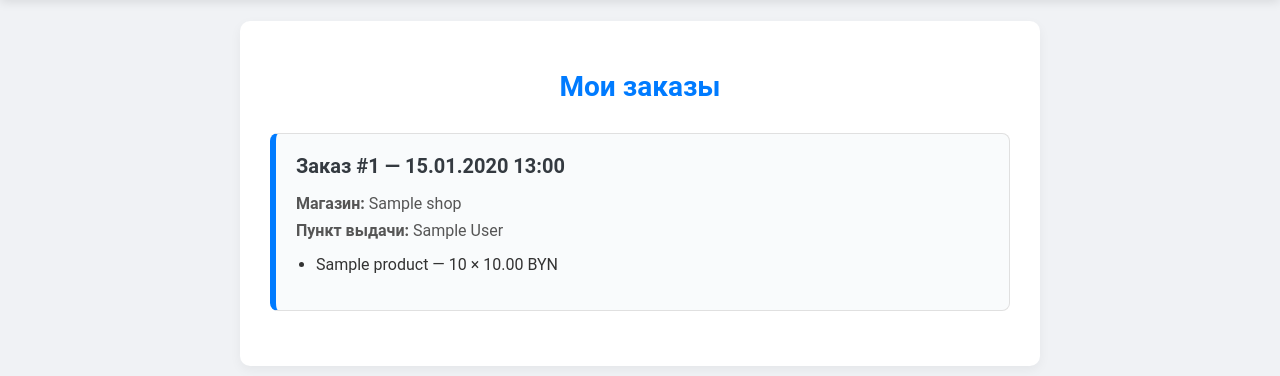
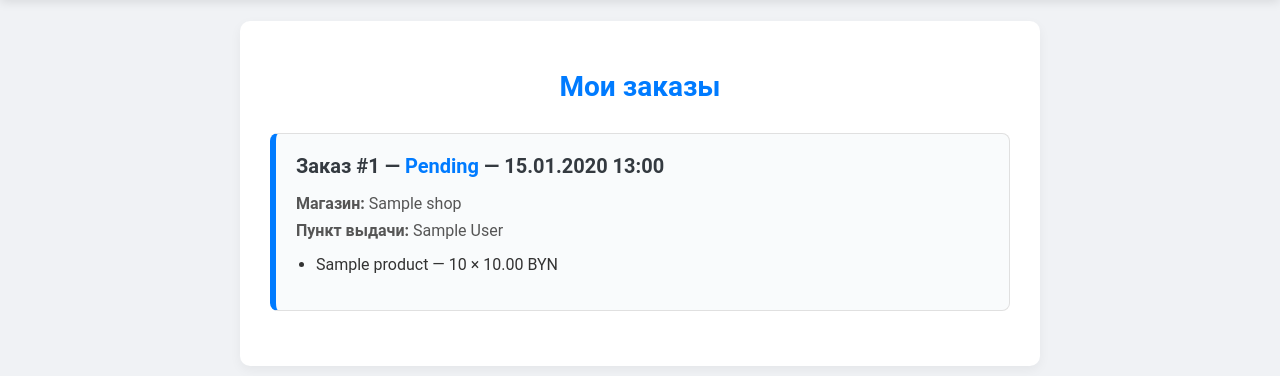
Before and after one commit to saxareg/marketplace-django-B-, a Django app: page /cart/my-orders/ in a window 1280 px wide. Shown: the part 49-425 px from the top of the page. Run offline with Django 4.2, Linux system fonts and the light colour scheme; a user stored in the database is signed in; tables that the repository leaves empty hold one stand-in row (values such as "Sample post"); parts of the project's set-up code (start-up, migrations or seed data) failed here and were passed over.

Commit message:
order status styles

```diff
--- a/project/static/css/user_orders.css
+++ b/project/static/css/user_orders.css
@@ -50,3 +50,9 @@
     color: inherit;
     display: block;
   }
+
+.order-status {
+    font-weight: bold;
+    color: #007BFF;
+    text-transform: capitalize;
+}
--- a/project/templates/orders/user_orders.html
+++ b/project/templates/orders/user_orders.html
@@ -13,14 +13,18 @@
     {% for order in orders %}
       <a href="{% url 'user-order-detail' order.id %}" class="order-card-link">
         <div class="order-card">
-          <h2>Заказ #{{ order.id }} — {{ order.created_at|date:"d.m.Y H:i" }}</h2>
+          <h2>
+              Заказ #{{ order.id }}
+              — <span class="order-status">{{ order.status }}</span>
+              — {{ order.created_at|date:"d.m.Y H:i" }}
+          </h2>
           <p><strong>Магазин:</strong> {{ order.shop.name }}</p>
           <p><strong>Пункт выдачи:</strong> {{ order.pickup_point.name }}</p>
           <ul class="order-items">
-            {% for item in order.items.all %}
-              <li>
-                {{ item.product.name }} — {{ item.quantity }} × {{ item.price }} BYN
-              </li>
+              {% for item in order.items.all %}
+                <li>
+                  {{ item.product.name }} — {{ item.quantity }} × {{ item.price }} BYN
+                </li>
             {% endfor %}
           </ul>
         </div>
```
